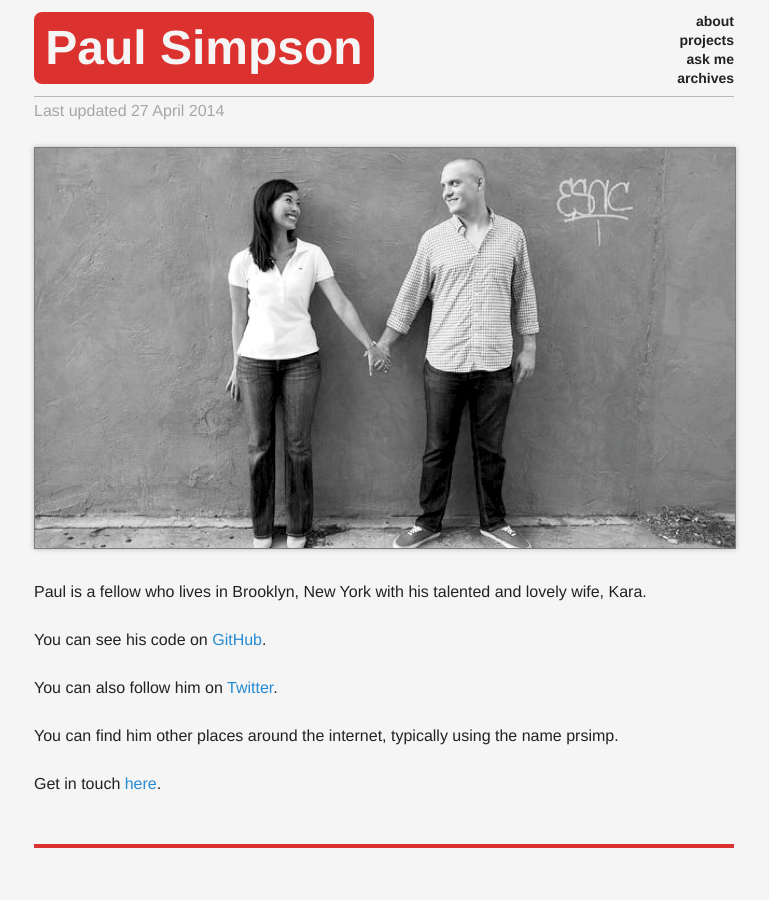
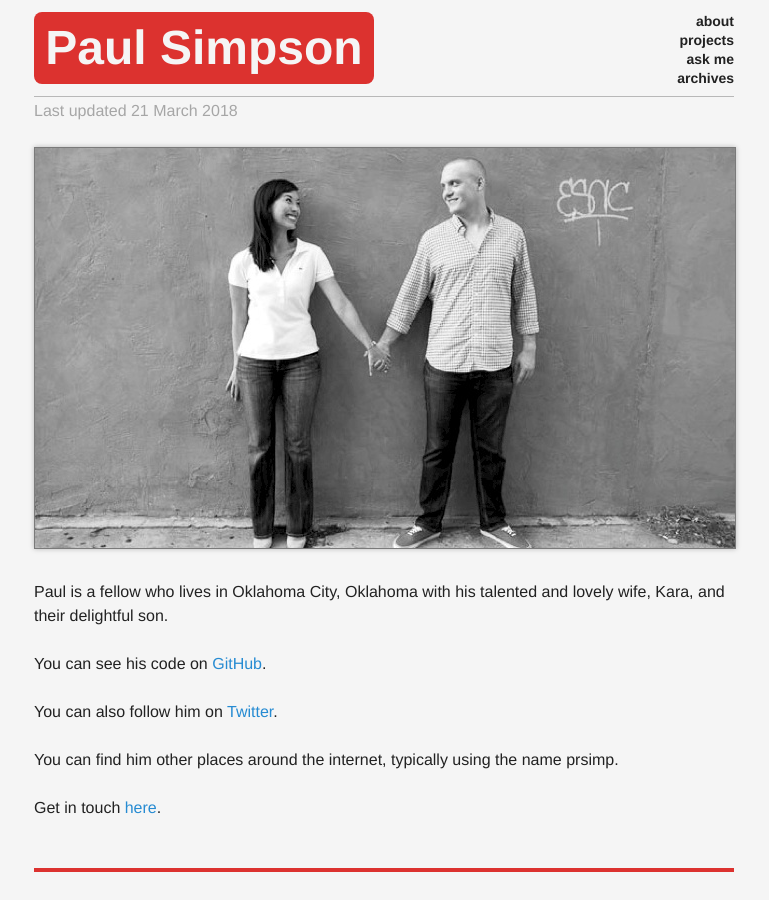
Before and after one commit to prsimp/prsimp.github.io, a Jekyll site: the page built from about.html, in a window 1280 px wide. Shown: the whole page, without its empty margins (266-1035 px from the left). Built offline with Jekyll 4.4.1, drawn with Linux system fonts in a browser that asks for light colours.

Commit message:
Updates about page

```diff
--- a/about.html
+++ b/about.html
@@ -3,11 +3,10 @@ layout: default
 title: About | Paul Simpson
 ---
 <section class="about">
-
-  <h6 class="meta">Last updated 27 April 2014</h6>
+  <h6 class="meta">Last updated 21 March 2018</h6>
   <img src="images/paulandkara.jpg">
   <p>
-    Paul is a fellow who lives in Brooklyn, New York with his talented and lovely wife, Kara.
+    Paul is a fellow who lives in Oklahoma City, Oklahoma with his talented and lovely wife, Kara, and their delightful son.
   </p>
   <p>
     You can see his code on <a href="https://github.com/prsimp/">GitHub</a>.
```
